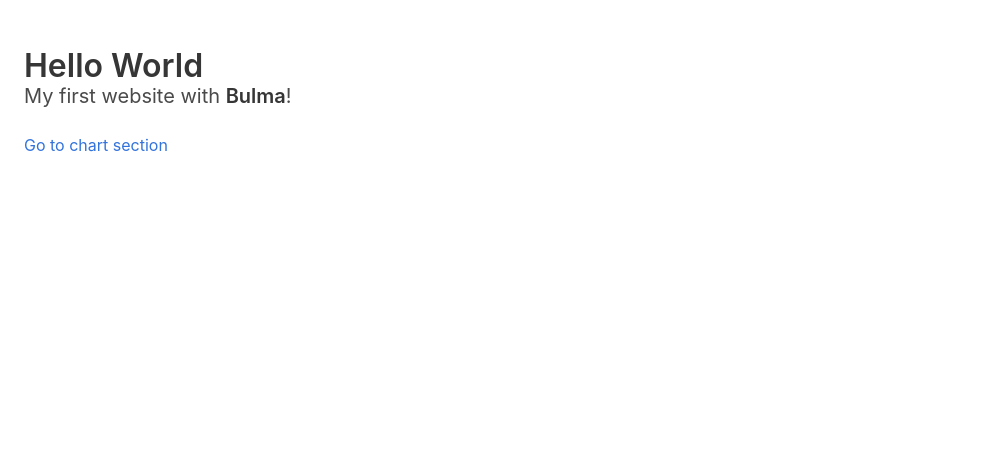
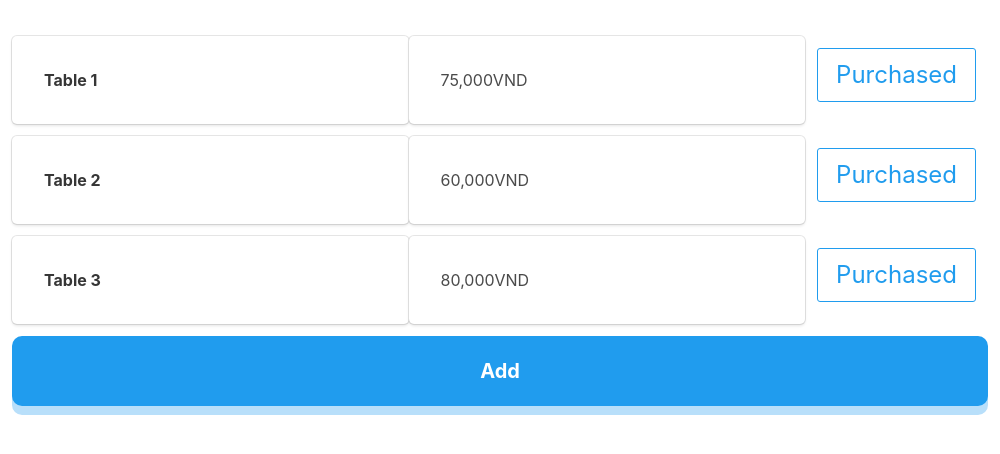
Before and after one commit to itsjw/ebz-final, an Electron app: page renderer/main.html in a window 1000 px wide. Drawn offline with nearby package versions, Linux system fonts and the light colour scheme.

Commit message:
commit no2

```diff
--- a/renderer/css/main.css
+++ b/renderer/css/main.css
@@ -0,0 +1,35 @@
+h3 {
+    font-size: 20px;
+    color: #fff;
+    text-align: center;
+    font-weight: bold;
+}
+
+#add-item {
+    color: #fff;
+}
+
+#style-button {
+    width: 1000px;
+    background: #209cee;
+    cursor: pointer;
+    outline: none;
+    border: none;
+    border-radius: 10px;
+    box-shadow: 0 9px #b8dffa;
+}
+
+#style-button :active {
+    background-color: #209cee;
+    box-shadow: 0 5px #209cee;
+    transform: translateY(4px);
+  }
+
+  #example-number-input {
+      color: #4a4a4a;
+      width: 100px;
+      height: 30px;
+      border: hidden;
+      padding-left: 30px;
+      font-size: 20px;
+  }
--- a/renderer/main.html
+++ b/renderer/main.html
@@ -1,29 +1,86 @@
 <!DOCTYPE html>
 <html lang="en">
+
 <head>
   <meta charset="UTF-8">
   <meta name="viewport" content="width=device-width, initial-scale=1.0">
   <meta http-equiv="X-UA-Compatible" content="ie=edge">
   <title>Dashboard</title>
   <link rel="stylesheet" href="../bower_components/bulma/css/bulma.css">
+  <link rel="stylesheet" href="../bower_components/bulma/css/">
   <link rel="stylesheet" href="../bower_components/font-awesome/css/font-awesome.min.css">
   <link rel="stylesheet" href="./css/main.css">
 </head>
+
 <body>
   <section class="section">
+
     <div class="container">
-          <h1 class="title">
-            Hello World
-          </h1>
-          <p class="subtitle">
-            My first website with <strong>Bulma</strong>!
-          </p>
-          <a href="chart.html">Go to chart section</a>
+      <div class="columns">
+        <div class="box" style="width: 500px;">
+          <div class="column is-two-fifths">
+            <strong>Table 1</strong>
+          </div>
+        </div>
+        <div class="box" style="width: 500px;">
+          <div class="column">75,000VND</div>
+        </div>
+        <div class="column">
+          <a class="button is-info is-large is-outlined">
+            Purchased
+          </a>
+        </div>
+      </div>
+    </div>
+
+    <div class="container">
+      <div class="columns">
+        <div class="box" style="width: 500px;">
+          <div class="column is-two-fifths">
+            <strong>Table 2</strong>
+          </div>
+        </div>
+        <div class="box" style="width: 500px;">
+          <div class="column">60,000VND</div>
+        </div>
+        <div class="column">
+          <a class="button is-info is-large is-outlined">
+            Purchased
+          </a>
+        </div>
+      </div>
+    </div>
+
+    <div class="container">
+      <div class="columns">
+        <div class="box" style="width: 500px;">
+          <div class="column is-two-fifths">
+            <strong>Table 3</strong>
+          </div>
+        </div>
+        <div class="box" style="width: 500px;">
+          <div class="column">80,000VND</div>
+        </div>
+        <div class="column">
+          <a class="button is-info is-large is-outlined">
+            Purchased
+          </a>
+        </div>
+      </div>
+    </div>
+
+    <div class="container">
+        <div class="columns">
+        <div class="box" id="style-button">
+            <h3><a href=# id="add-item">Add</a></h3>
+          </div>
+          </div>
+    </div>
   </div>
   </section>
 
+
   <script>
-
     //jquery
     $ = require('jquery')
 
@@ -31,7 +88,7 @@
     app = require('./js/app.js')
 
     console.log(localStorage.length)
-
   </script>
 </body>
+
 </html>
```
Also changed, not shown: renderer/order.html (+88 -1 lines). Lines whose indentation alone changed are shown as unchanged.
